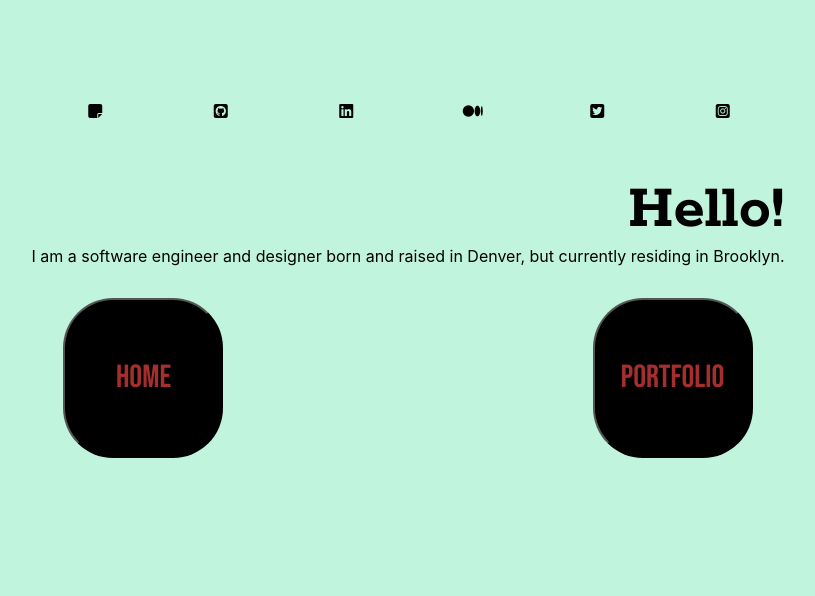
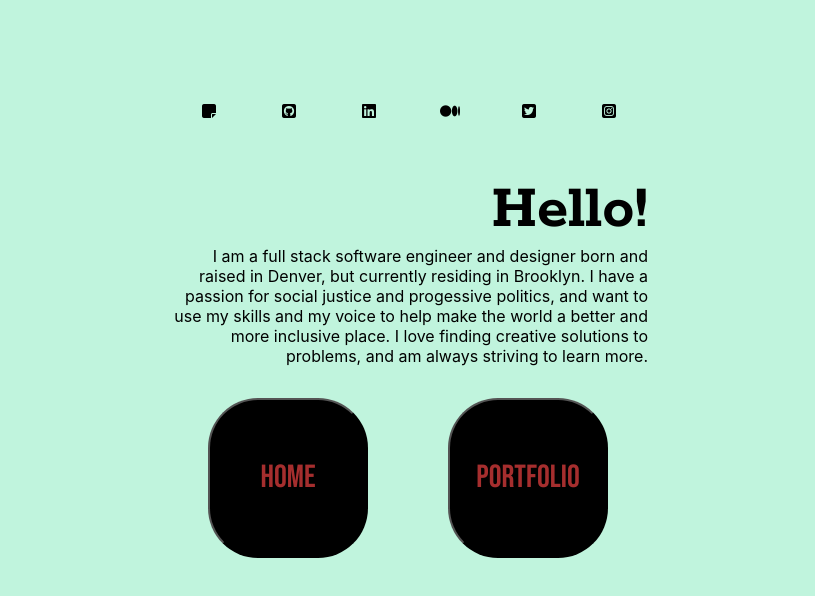
Before and after one commit to graciemcguire/gracie-mcguire, a React (Create React App) app: page /#/about in a window 1280 px wide. Shown: the top 596 px of the page, without its empty margins (232-1047 px from the left). Built offline with nearby package versions, Linux system fonts and the light colour scheme.

Commit message:
adds bio

```diff
--- a/public/index.html
+++ b/public/index.html
@@ -6,10 +6,7 @@
     <link rel="icon" href="%PUBLIC_URL%/favicon.ico" />
     <meta name="viewport" content="width=device-width, initial-scale=1" />
     <meta name="theme-color" content="#000000" />
-    <meta
-      name="description"
-      content="Web site created using create-react-app"
-    />
+
     <link rel="apple-touch-icon" href="%PUBLIC_URL%/logo192.png" />
     <!--
       manifest.json provides metadata used when your web app is installed on a
--- a/src/App.css
+++ b/src/App.css
@@ -46,7 +46,7 @@ p {
   display: flex;
   flex-flow: row wrap;
   /* align-content: left; */
-  justify-content: space-between;
+  justify-content: space-around;
 
 }
 
@@ -68,3 +68,11 @@ button:hover{
   color: #ff4545;
   opacity: .8;
 }
+
+.bio{
+  width: 30em;
+  display: flex;
+  justify-content: center;
+  align-items: center;
+
+}
--- a/src/Components/About.js
+++ b/src/Components/About.js
@@ -16,8 +16,8 @@ function About (props) {
 
       <div className='main'>
         <h1>Hello!</h1>
-        <div>
-        I am a software engineer and designer born and raised in Denver, but currently residing in Brooklyn.
+        <div className='bio'>
+        I am a full stack software engineer and designer born and raised in Denver, but currently residing in Brooklyn. I have a passion for social justice and progessive politics, and want to use my skills and my voice to help make the world a better and more inclusive place. I love finding creative solutions to problems, and am always striving to learn more.
         </div>
 
 
--- a/src/Components/contact.js
+++ b/src/Components/contact.js
@@ -4,8 +4,8 @@ import contact from '../db.json'
 const renderContact = () => {
   return contact.map(site => {
     return (
-      <a class='icon' href= { site.url } target="_blank" rel="noopener noreferrer">
-        <i class={ site.icon }></i>
+      <a className='icon' href= { site.url } target="_blank" rel="noopener noreferrer">
+        <i className={ site.icon }></i>
       </a>
     )
   })
```
